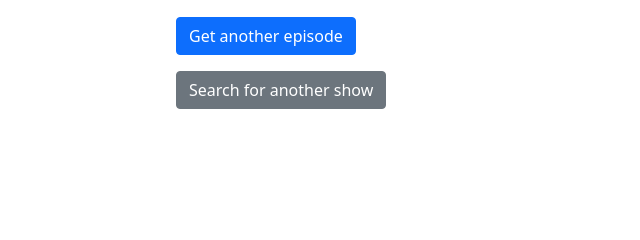
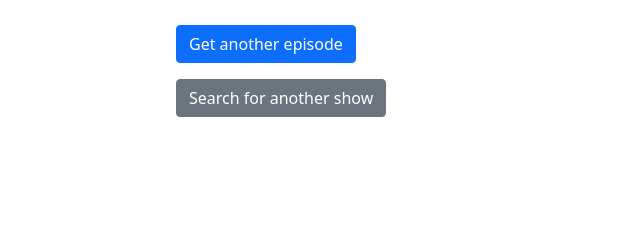
Before and after one commit to SpinyN0rman/random-episode, a Django app: page /episode/ in a window 1280 px wide. Shown: the part 159-399 px from the top of the page, without its empty margins (0-640 px from the left). Run offline with Django 5.2, Linux system fonts and the light colour scheme; parts of the project's set-up code (start-up, migrations or seed data) failed here and were passed over.

Commit message:
Couple of minor margin tweaks.

```diff
--- a/templates/random_episode.html
+++ b/templates/random_episode.html
@@ -12,11 +12,11 @@
         </div>
         <div class="col-sm-4 align-self-end">
             {% if episode.image|stringformat:"s" != "None" %}
-                <img class="img-fluid img-thumbnail" src="{{ episode.image }}">
+                <img class="img-fluid img-thumbnail mb-3" src="{{ episode.image }}">
             {% endif %}
         </div>
     </div>
 </div>
-<p><a class="btn btn-primary" href="" role="button">Get another episode</a></p>
+<p><a class="btn btn-primary mt-2" href="" role="button">Get another episode</a></p>
 <p><a class="btn btn-secondary" href="{% url 'home' %}" role="button">Search for another show</a></p>
 {% endblock %}
```
